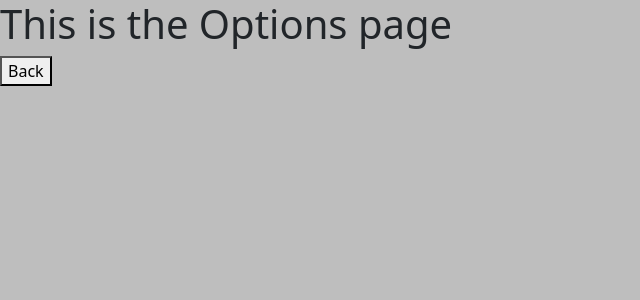
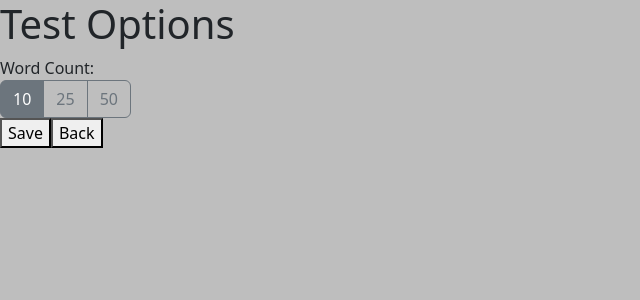
Before and after one commit to alexntragatakis/typing-speed-test, a React (Vite) app: page /typing-speed-test/options in a window 1280 px wide. Shown: the top 300 px of the page, without its empty margins (0-640 px from the left). Built offline with nearby package versions, Linux system fonts and the light colour scheme.

Commit message:
WIP: Implmenent functional options page for word count and styling

```diff
--- a/src/components/Options/Options.tsx
+++ b/src/components/Options/Options.tsx
@@ -1,13 +1,62 @@
 import "./Options.css";
+import { useState } from "react";
 import { Link } from "react-router-dom";
+import type { testOptions } from "../../utils/testOptions";
 
-const Options = () => {
+interface Props {
+  onSave: (data: testOptions) => void;
+}
+
+const Options = ({ onSave }: Props) => {
+  const handleSave = () => {};
+
   return (
     <>
-      <h1>This is the Options page</h1>
-      <Link to="/typing-speed-test/">
-        <button>Back</button>
-      </Link>
+      <h1>Test Options</h1>
+      <div>Word Count:</div>
+      <div
+        className="btn-group"
+        role="group"
+        aria-label="Basic radio toggle button group"
+      >
+        <input
+          type="radio"
+          className="btn-check"
+          name="btnradio"
+          id="btnradio1"
+          autoComplete="off"
+          defaultChecked
+        />
+        <label className="btn btn-outline-secondary" htmlFor="btnradio1">
+          10
+        </label>
+        <input
+          type="radio"
+          className="btn-check"
+          name="btnradio"
+          id="btnradio2"
+          autoComplete="off"
+        />
+        <label className="btn btn-outline-secondary" htmlFor="btnradio2">
+          25
+        </label>
+        <input
+          type="radio"
+          className="btn-check"
+          name="btnradio"
+          id="btnradio3"
+          autoComplete="off"
+        />
+        <label className="btn btn-outline-secondary" htmlFor="btnradio3">
+          50
+        </label>
+      </div>
+      <div>
+        <button onClick={handleSave}>Save</button>
+        <Link to="/typing-speed-test/">
+          <button>Back</button>
+        </Link>
+      </div>
     </>
   );
 };
--- a/src/components/TextBox/TextBox.css
+++ b/src/components/TextBox/TextBox.css
@@ -1,7 +1,7 @@
 .textbox-wrap {
   width: 800px;
   height: 250px;
-  background: var(--boxbg);
+  background: var(--default-boxbg);
   border-radius: 8px;
   box-shadow: 0 4px 12px rgba(0, 0, 0, 0.1);
   outline: none;
@@ -10,15 +10,15 @@
 }
 
 .black-back-text {
-  color: rgb(62, 62, 62);
+  color: var(--default-black-back-text);
 }
 
 .correctly-typed-text {
-  color: rgb(0, 0, 0);
+  color: var(--default-correctly-typed-text);
 }
 
 .incorrectly-typed-text {
-  color: rgb(255, 0, 0);
+  color: var(--default-incorrectly-typed-text);
 }
 
 .caret {
--- a/src/main.tsx
+++ b/src/main.tsx
@@ -8,7 +8,10 @@ import Options from "./components/Options/Options.tsx";
 
 const router = createBrowserRouter([
   { path: "/typing-speed-test/", element: <App /> },
-  { path: "/typing-speed-test/options", element: <Options /> },
+  {
+    path: "/typing-speed-test/options",
+    element: <Options onSave={(data) => {}} />,
+  },
 ]);
 
 createRoot(document.getElementById("root")!).render(
--- a/src/styles/App.css
+++ b/src/styles/App.css
@@ -1,5 +1,5 @@
 body {
-  background-color: var(--pagebg);
+  background-color: var(--default-pagebg);
 }
 
 .centered-page {
--- a/src/styles/variables.css
+++ b/src/styles/variables.css
@@ -1,4 +1,8 @@
 :root {
-  --pagebg: rgb(190, 190, 190);
-  --boxbg: rgb(150, 150, 150);
+  --default-pagebg: rgb(190, 190, 190);
+  --default-boxbg: rgb(150, 150, 150);
+
+  --default-black-back-text: rgb(62, 62, 62);
+  --default-correctly-typed-text: rgb(0, 0, 0);
+  --default-incorrectly-typed-text: rgb(255, 0, 0);
 }
```
